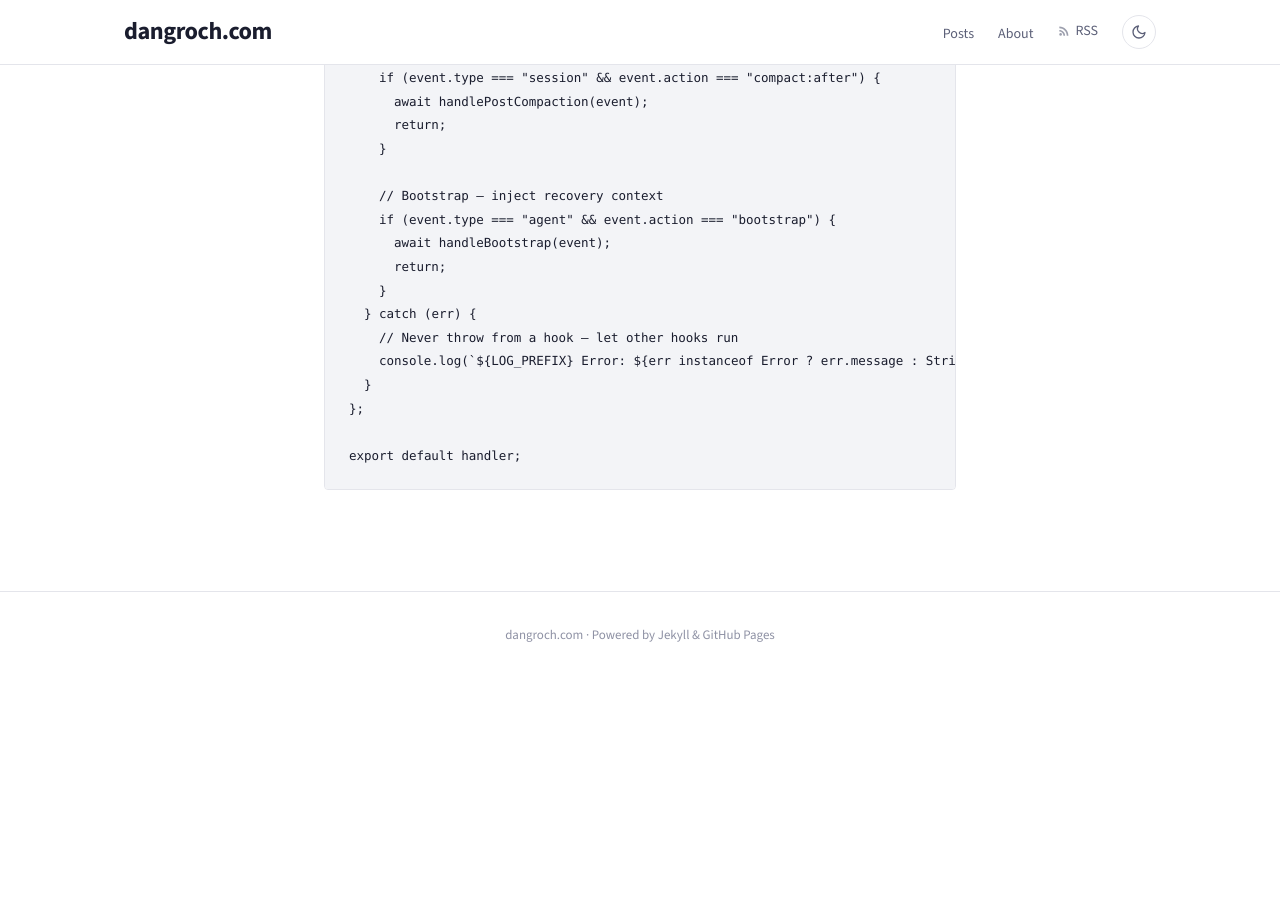
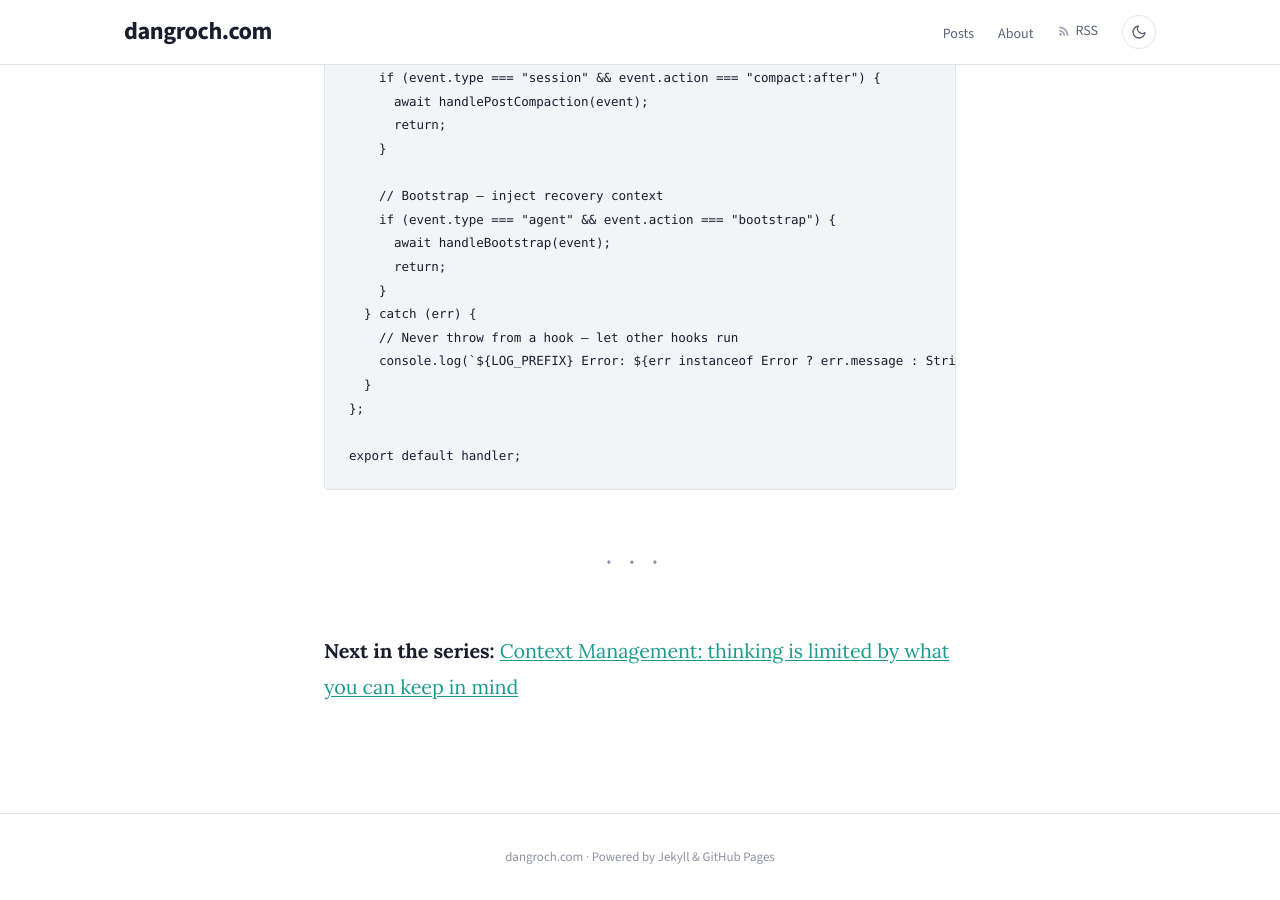
Before and after one commit to dgroch/blog, a Jekyll site: the page built from _posts/2026-03-16-context-guard-hook.md, in a window 1280 px wide and 900 px high, scrolled down 14422 px. Built offline with Jekyll 4.4.1, drawn with Linux system fonts in a browser that asks for light colours; before the commit the page ends 15100 px from its top, so only the background shows below that.

Commit message:
Context Guard post: add next-post link to Context Management

`````diff
--- a/_posts/2026-03-16-context-guard-hook.md
+++ b/_posts/2026-03-16-context-guard-hook.md
@@ -540,3 +540,7 @@ const handler: HookHandler = async (event) => {
 
 export default handler;
 ````
+
+---
+
+**Next in the series:** [Context Management: thinking is limited by what you can keep in mind](https://dangroch.com/2026/03/16/context-management-for-long-running-agents/)
`````
